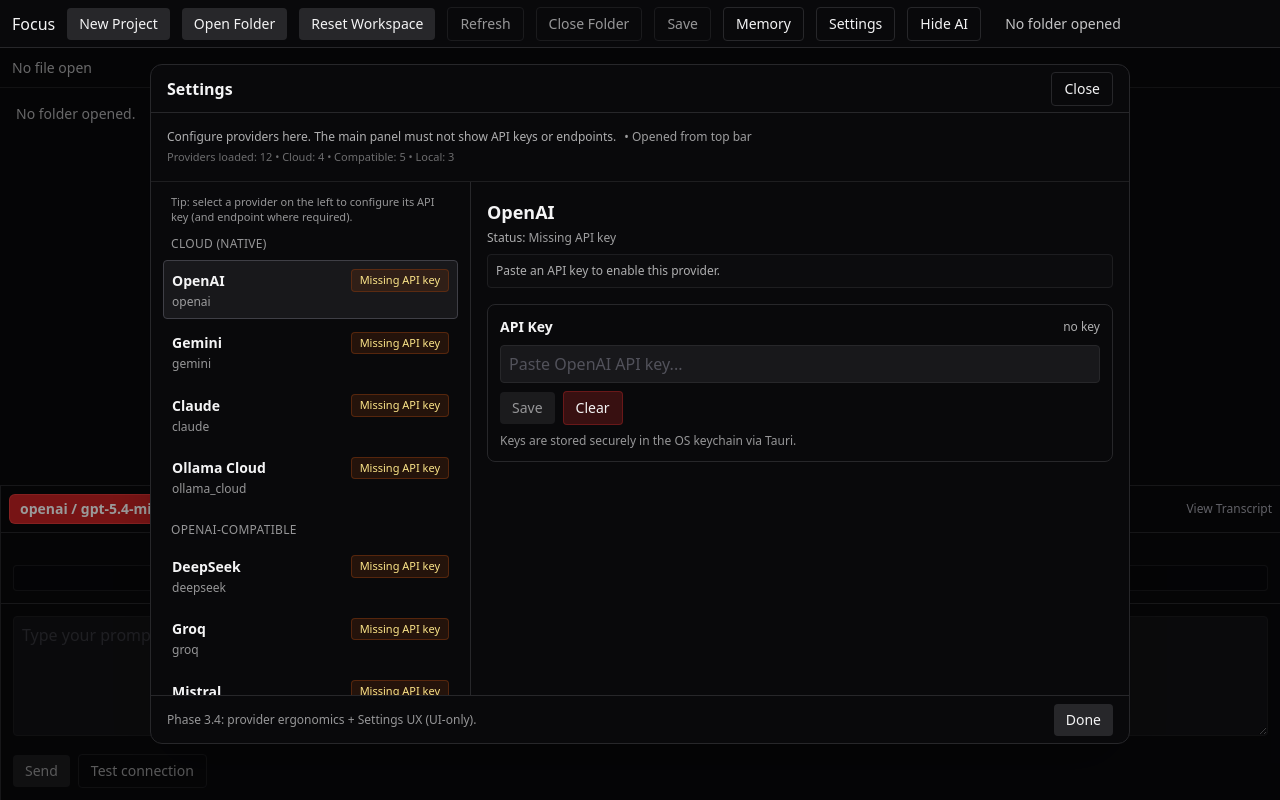
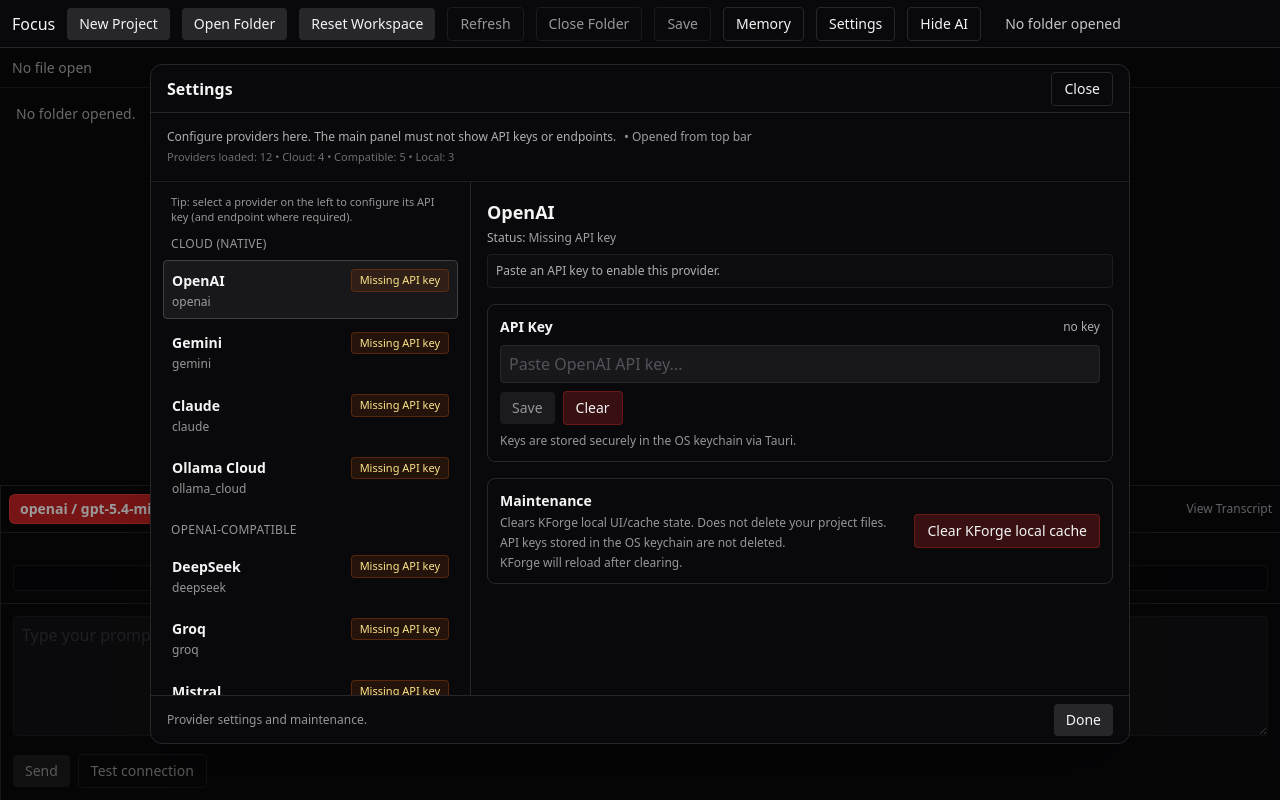
Before and after one commit to kilmane/kforge, a React (Create React App) app: page / in a window 1280 px wide. Both pictures are taken after a click on the button "Settings". Built offline with nearby package versions, Linux system fonts and the light colour scheme.

Commit message:
Add clear local cache maintenance action

```diff
--- a/src/components/settings/SettingsModal.jsx
+++ b/src/components/settings/SettingsModal.jsx
@@ -127,6 +127,7 @@
   onSetEndpoint,
   onSaveKey,
   onClearKey,
+  onClearLocalCache = null,
   focusProviderId,
   message,
 }) {
@@ -454,6 +455,33 @@
                     </div>
                   </div>
                 ) : null}
+
+                {/* Maintenance */}
+                <div className="border border-zinc-800 rounded-lg p-3 space-y-2">
+                  <div className="flex items-center justify-between gap-3">
+                    <div>
+                      <div className="text-sm font-semibold">Maintenance</div>
+                      <div className="text-xs opacity-60 mt-1 space-y-1">
+                        <div>
+                          Clears KForge local UI/cache state. Does not delete
+                          your project files.
+                        </div>
+                        <div>
+                          API keys stored in the OS keychain are not deleted.
+                        </div>
+                        <div>KForge will reload after clearing.</div>
+                      </div>
+                    </div>
+                    <button
+                      className={buttonClass("danger", !onClearLocalCache)}
+                      onClick={onClearLocalCache || undefined}
+                      disabled={!onClearLocalCache}
+                      type="button"
+                    >
+                      Clear KForge local cache
+                    </button>
+                  </div>
+                </div>
               </div>
             )}
           </div>
@@ -462,7 +490,7 @@
         {/* Footer */}
         <div className="h-12 px-4 border-t border-zinc-800 flex items-center justify-between shrink-0">
           <div className="text-xs opacity-60">
-            Phase 3.4: provider ergonomics + Settings UX (UI-only).
+            Provider settings and maintenance.
           </div>
           <button
             className={buttonClass("primary")}
```
Also changed, not shown: src/App.js.
